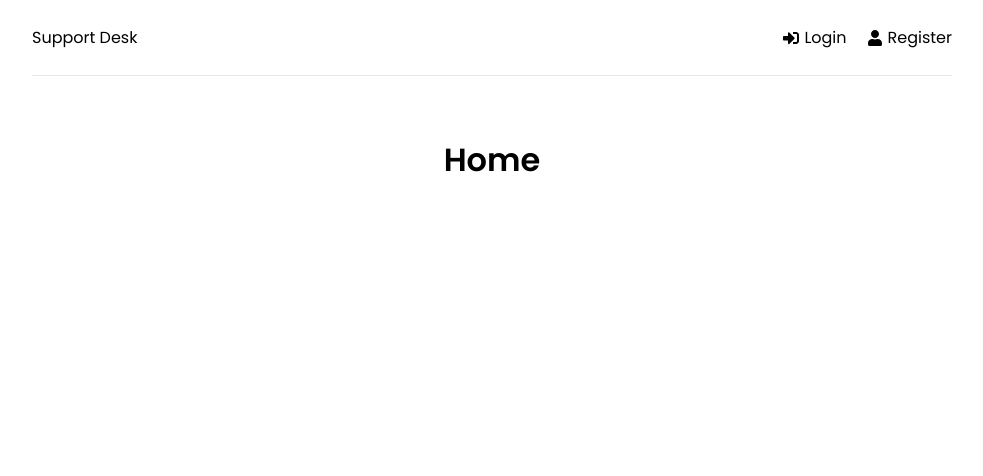
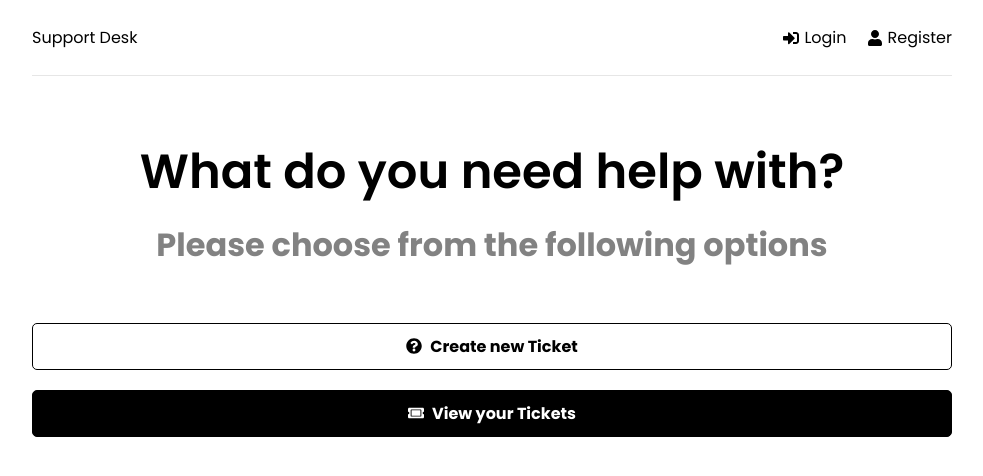
Before and after one commit to lukeclimen/support-desk, a React (Create React App) app in the folder frontend/: page / in a window 1280 px wide. Shown: the top 476 px of the page, without its empty margins (148-1131 px from the left). Built offline with nearby package versions, Linux system fonts and the light colour scheme.

Commit message:
Added content to the home page

```diff
--- a/frontend/src/pages/Home.jsx
+++ b/frontend/src/pages/Home.jsx
@@ -1,10 +1,31 @@
-import React from "react";
+import { Link } from "react-router-dom";
+import {
+	FaQuestionCircle,
+	FaTicketAlt,
+} from "react-icons/fa";
 
 function Home() {
 	return (
-		<div>
-			<h1>Home</h1>
-		</div>
+		<>
+			<section className='heading'>
+				<h1>What do you need help with?</h1>
+				<p>
+					Please choose from the following options
+				</p>
+			</section>
+			<Link
+				to='/new-ticket'
+				className='btn btn-reverse btn-block'
+			>
+				<FaQuestionCircle /> Create new Ticket
+			</Link>
+			<Link
+				to='/tickets'
+				className='btn btn-block'
+			>
+				<FaTicketAlt /> View your Tickets
+			</Link>
+		</>
 	);
 }
 
```
